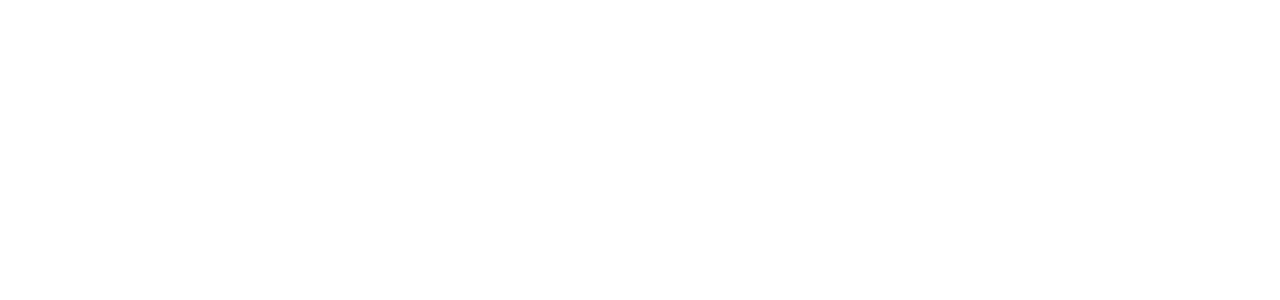
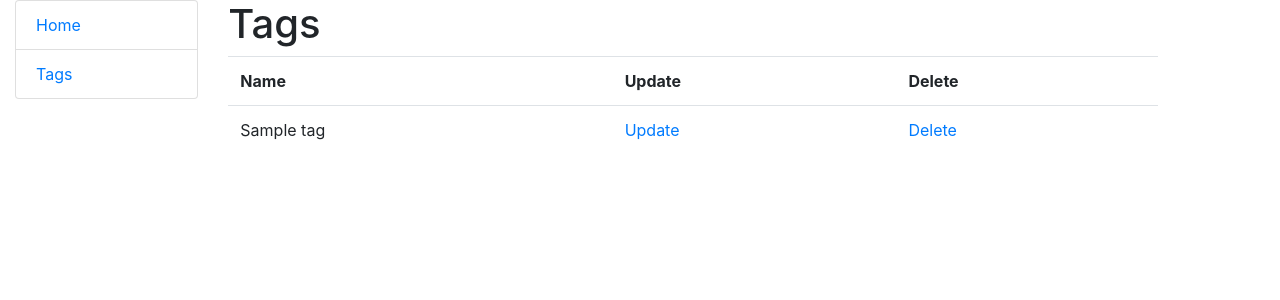
Before and after one commit to YevheniiIovchu/Django-Practice, a Django app: page /tags/ in a window 1280 px wide. Before the commit the part shown is empty. Shown: the top 300 px of the page. Run offline with Django 4.2, Linux system fonts and the light colour scheme; tables that the repository leaves empty hold one stand-in row (values such as "Sample post").

Commit message:
changed tag_list template

```diff
--- a/templates/todo_list/tag_list.html
+++ b/templates/todo_list/tag_list.html
@@ -1,10 +1,28 @@
-<!DOCTYPE html>
-<html lang="en">
-<head>
-  <meta charset="UTF-8">
-  <title>Title</title>
-</head>
-<body>
+{% extends "base.html" %}
 
-</body>
-</html>
+{% block content %}
+<h1>Tags</h1>
+  {% if tag_list %}
+    <table class="table">
+      <tr>
+        <th>Name</th>
+        <th>Update</th>
+        <th>Delete</th>
+      </tr>
+    {% for tag in tag_list %}
+      <tr>
+        <td>{{ tag.name }}</td>
+        <td>
+          <a href="#">Update</a>
+        </td>
+        <td>
+          <a href="#">Delete</a>
+        </td>
+      </tr>
+    {% endfor %}
+    </table>
+    {% else %}
+    <p><strong>No tags!</strong></p>
+  {% endif %}
+
+{% endblock %}
```
